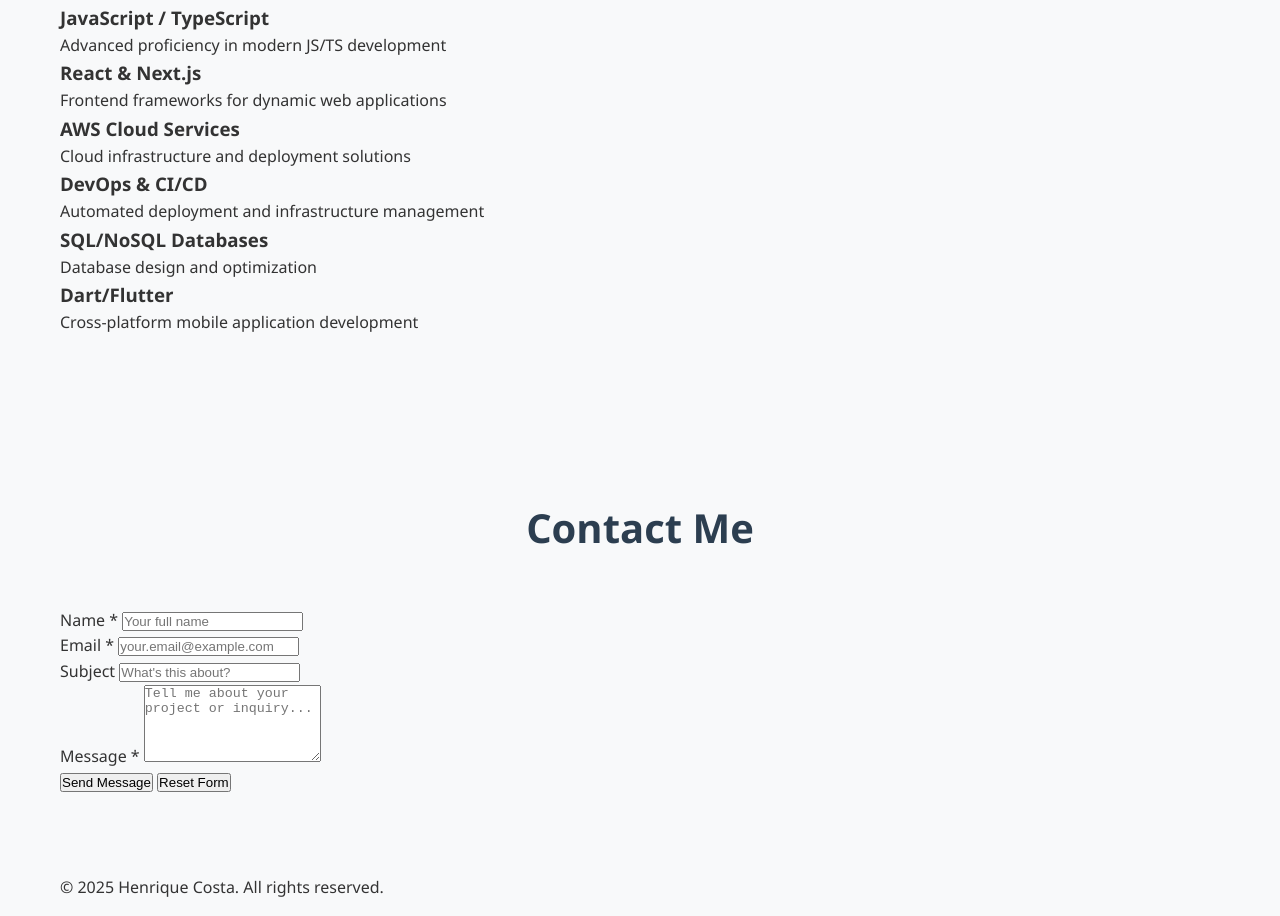
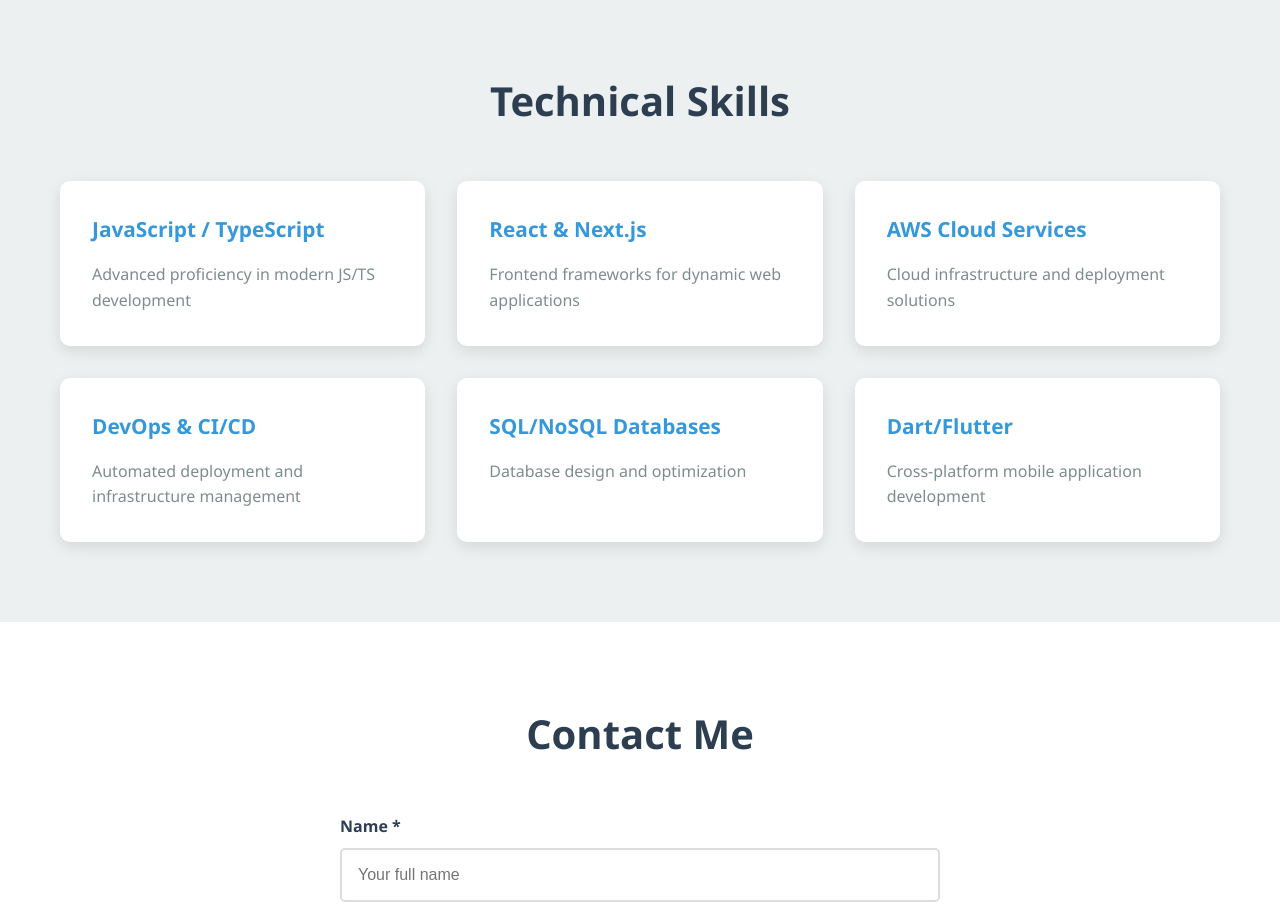
Before and after one commit to enderxdxd/exam_henrique_costa, a plain HTML site: page index.html in a window 1280 px wide. Shown: the part 964-1880 px from the top of the page. Drawn offline with Linux system fonts and the light colour scheme.

Commit message:
Enhance form styling and add hover effects

```diff
--- a/styles.css
+++ b/styles.css
@@ -99,6 +99,173 @@ section h2 {
 }
 
 
+.about {
+    background-color: var(--white);
+}
+
+.about p {
+    font-size: 1.1rem;
+    margin-bottom: 1.5rem;
+    text-align: justify;
+    max-width: 800px;
+    margin-left: auto;
+    margin-right: auto;
+}
+
+
+.skills {
+    background-color: var(--light-bg);
+}
+
+.skills-grid {
+    display: grid;
+    grid-template-columns: repeat(auto-fit, minmax(300px, 1fr));
+    gap: 2rem;
+    margin-top: 2rem;
+}
+
+.skill-item {
+    background: var(--white);
+    padding: 2rem;
+    border-radius: 10px;
+    box-shadow: 0 5px 15px rgba(0,0,0,0.1);
+    transition: transform 0.3s ease, box-shadow 0.3s ease;
+}
+
+.skill-item:hover {
+    transform: translateY(-5px);
+    box-shadow: 0 10px 25px rgba(0,0,0,0.15);
+}
+
+.skill-item h3 {
+    color: var(--secondary-color);
+    margin-bottom: 1rem;
+    font-size: 1.3rem;
+}
+
+.skill-item p {
+    color: var(--gray);
+}
+
+
+.contact {
+    background-color: var(--white);
+}
+
+.contact-form {
+    max-width: 600px;
+    margin: 0 auto;
+}
+
+.form-group {
+    margin-bottom: 1.5rem;
+}
+
+.form-group label {
+    display: block;
+    margin-bottom: 0.5rem;
+    font-weight: bold;
+    color: var(--primary-color);
+}
+
+.form-group input,
+.form-group textarea {
+    width: 100%;
+    padding: 1rem;
+    border: 2px solid #ddd;
+    border-radius: 5px;
+    font-size: 1rem;
+    transition: border-color 0.3s ease;
+}
+
+.form-group input:focus,
+.form-group textarea:focus {
+    outline: none;
+    border-color: var(--secondary-color);
+}
+
+.form-buttons {
+    display: flex;
+    gap: 1rem;
+    justify-content: center;
+}
+
+.btn-primary,
+.btn-secondary {
+    padding: 1rem 2rem;
+    border: none;
+    border-radius: 5px;
+    font-size: 1rem;
+    cursor: pointer;
+    transition: all 0.3s ease;
+}
+
+.btn-primary {
+    background-color: var(--secondary-color);
+    color: var(--white);
+}
+
+.btn-primary:hover {
+    background-color: #2980b9;
+    transform: translateY(-2px);
+}
+
+.btn-secondary {
+    background-color: var(--gray);
+    color: var(--white);
+}
+
+.btn-secondary:hover {
+    background-color: #6c7b7d;
+}
+
+
+footer {
+    background-color: var(--primary-color);
+    color: var(--white);
+    text-align: center;
+    padding: 2rem 0;
+}
+
+
+@media (max-width: 768px) {
+    header .container {
+        flex-direction: column;
+        gap: 1rem;
+    }
+
+    nav ul {
+        gap: 1rem;
+    }
+
+    .hero h2 {
+        font-size: 2rem;
+    }
+
+    .skills-grid {
+        grid-template-columns: 1fr;
+    }
+
+    .form-buttons {
+        flex-direction: column;
+    }
+}
+
+
+@keyframes fadeInUp {
+    from {
+        opacity: 0;
+        transform: translateY(30px);
+    }
+    to {
+        opacity: 1;
+        transform: translateY(0);
+    }
+}
+
+.skill-item {
+    animation: fadeInUp 0.6s ease forwards;
+}
 
 .skill-item:nth-child(1) { animation-delay: 0.1s; }
 .skill-item:nth-child(2) { animation-delay: 0.2s; }
```
